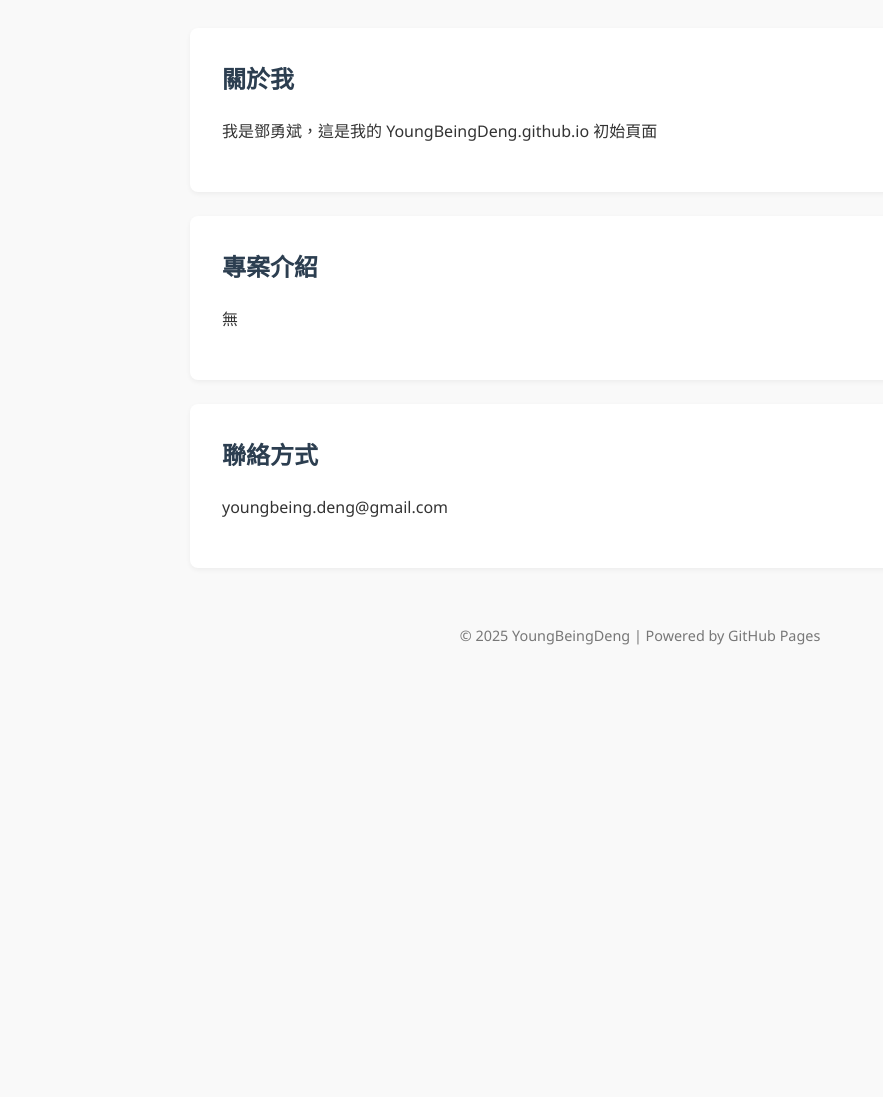
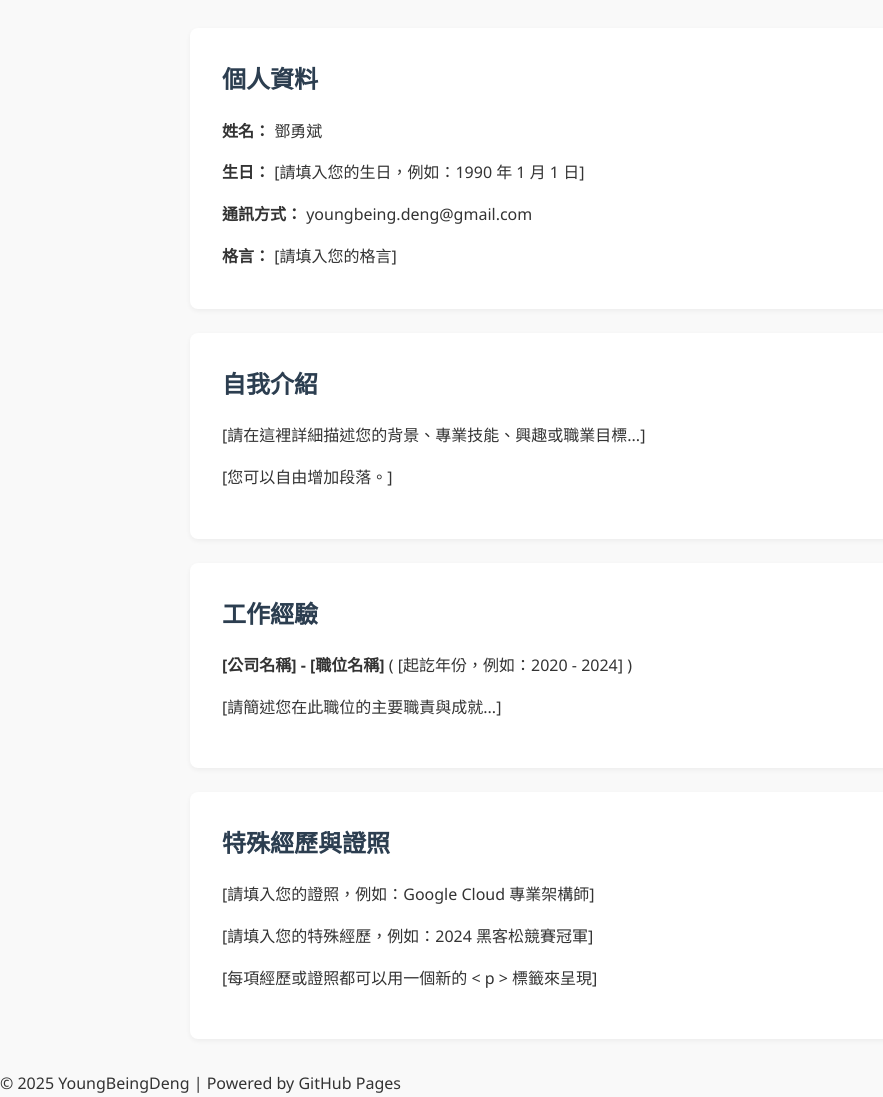
Before and after one commit to YoungBeingDeng/YoungBeingDeng.github.io, a plain HTML site: page index.html in a window 1280 px wide. Shown: the part 160-1257 px from the top of the page, without its empty margins (0-883 px from the left). Before the commit the page ends 831 px from the top, so only its background shows below. Drawn offline with Linux system fonts and the light colour scheme.

Commit message:
Update index.html

```diff
--- a/index.html
+++ b/index.html
@@ -44,11 +44,9 @@
       font-size: 1.5rem;
       color: #2c3e50;
     }
-    footer {
-      text-align: center;
-      padding: 1.5rem;
-      font-size: 0.9rem;
-      color: #777;
+    /* 為了讓「個人資料」的條目更清晰，增加一點樣式 */
+    .profile-item {
+      margin-bottom: 0.5rem;
     }
   </style>
 </head>
@@ -59,20 +57,35 @@
   </header>
 
   <main>
+
     <section>
-      <h2>關於我</h2>
-      <p>我是鄧勇斌，這是我的 YoungBeingDeng.github.io 初始頁面</p>
+      <h2>個人資料</h2>
+      <p class="profile-item"><strong>姓名：</strong> 鄧勇斌</p>
+      <p class="profile-item"><strong>生日：</strong> [請填入您的生日，例如：1990 年 1 月 1 日]</p>
+      <p class="profile-item"><strong>通訊方式：</strong> youngbeing.deng@gmail.com</p>
+      <p class="profile-item"><strong>格言：</strong> [請填入您的格言]</p>
     </section>
 
     <section>
-      <h2>專案介紹</h2>
-      <p>無</p>
+      <h2>自我介紹</h2>
+      <p>[請在這裡詳細描述您的背景、專業技能、興趣或職業目標...]</p>
+      <p>[您可以自由增加段落。]</p>
     </section>
 
     <section>
-      <h2>聯絡方式</h2>
-      <p>youngbeing.deng@gmail.com</p>
+      <h2>工作經驗</h2>
+      <p><strong>[公司名稱] - [職位名稱]</strong> ( [起訖年份，例如：2020 - 2024] )</p>
+      <p>[請簡述您在此職位的主要職責與成就...]</p>
+
+      </section>
+
+    <section>
+      <h2>特殊經歷與證照</h2>
+      <p>[請填入您的證照，例如：Google Cloud 專業架構師]</p>
+      <p>[請填入您的特殊經歷，例如：2024 黑客松競賽冠軍]</p>
+      <p>[每項經歷或證照都可以用一個新的 < p > 標籤來呈現]</p>
     </section>
+
   </main>
 
   <footer>
```
